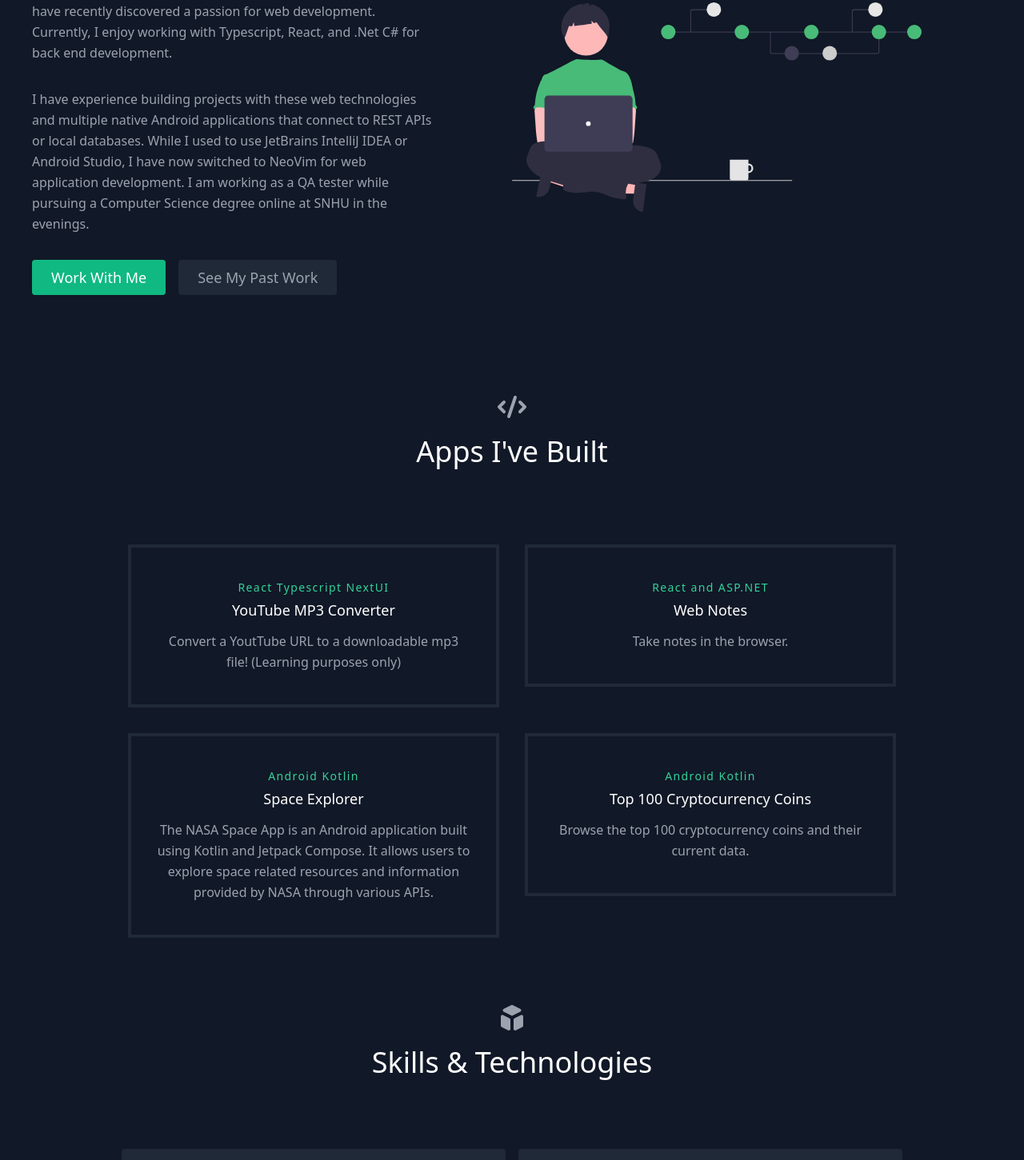
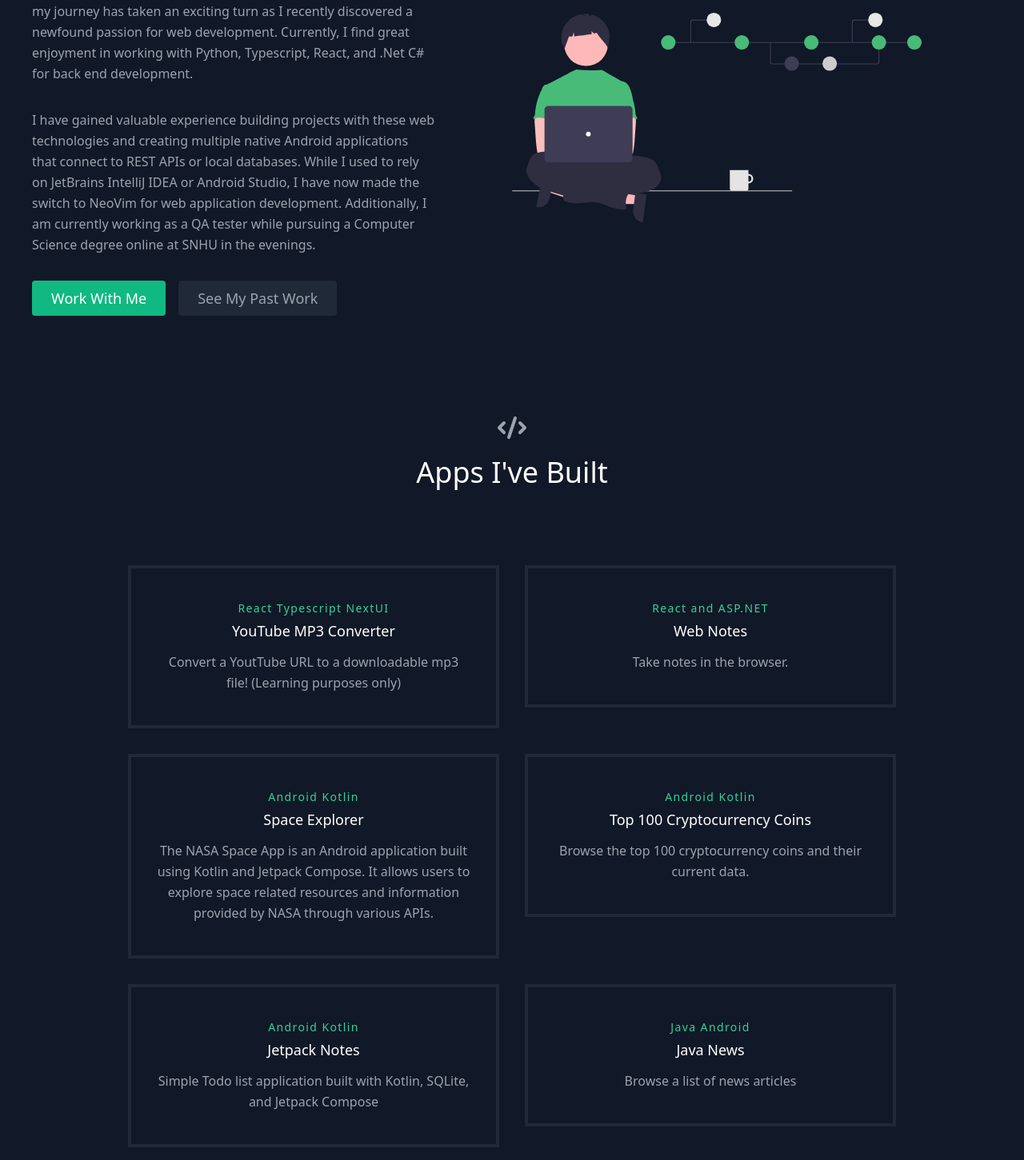
Before and after one commit to sammorton11/my-portfolio, a React (Create React App) app: page / in a window 1280 px wide. Shown: the part 299-1750 px from the top of the page at 80% size. Built offline with nearby package versions, Linux system fonts and the light colour scheme.

Commit message:
Added to the Projects section - links open in a new tab

```diff
--- a/src/components/About.js
+++ b/src/components/About.js
@@ -10,10 +10,10 @@ export default function About() {
             <br className="hidden lg:inline-block" /> I love to build things.
           </h1>
           <p className="mb-8 leading-relaxed">
-            I have been proficient in native Android development for a couple of years. I very much enjoy building Android applications, but I have recently discovered a passion for web development. Currently, I enjoy working with Typescript, React, and .Net C# for back end development.
+            Over the past two years, I have been proficient in native Android development, successfully building Android applications. However, my journey has taken an exciting turn as I recently discovered a newfound passion for web development. Currently, I find great enjoyment in working with Python, Typescript, React, and .Net C# for back end development.
           </p>
           <p className="mb-8 leading-relaxed">
-             I have experience building projects with these web technologies and multiple native Android applications that connect to REST APIs or local databases. While I used to use JetBrains IntelliJ IDEA or Android Studio, I have now switched to NeoVim for web application development. I am working as a QA tester while pursuing a Computer Science degree online at SNHU in the evenings.
+             I have gained valuable experience building projects with these web technologies and creating multiple native Android applications that connect to REST APIs or local databases. While I used to rely on JetBrains IntelliJ IDEA or Android Studio, I have now made the switch to NeoVim for web application development. Additionally, I am currently working as a QA tester while pursuing a Computer Science degree online at SNHU in the evenings.
           </p>
           <div className="flex justify-center">
             <a
@@ -31,7 +31,7 @@ export default function About() {
         <div className="lg:max-w-lg lg:w-full md:w-1/2 w-5/6">
           <img
             className="object-cover object-center rounded"
-            alt="hero"
+            alt="person coding image"
             src="./coding.svg"
           />
         </div>
--- a/src/components/Navbar.js
+++ b/src/components/Navbar.js
@@ -17,16 +17,16 @@ export default function Navbar() {
           <a href="#skills" className="mr-5 hover:text-white">
             Skills
           </a>
-          <a href="https://www.linkedin.com/in/samuel-morton-a7b82a232/" className="mr-5 hover:text-white">
+          <a href="https://www.linkedin.com/in/samuel-morton-a7b82a232/" className="mr-5 hover:text-white" target="_blank" rel="noopener noreferrer">
             LinkedIn
           </a>
-          <a href="https://github.com/sammorton11" className="mr-5 hover:text-white">
+          <a href="https://github.com/sammorton11" className="mr-5 hover:text-white" target="_blank" rel="noopener noreferrer">
             GitHub
           </a>
         </nav>
         <a
           href="#contact"
-          className="inline-flex items-center bg-gray-800 border-0 py-1 px-3 focus:outline-none hover:bg-gray-700 rounded text-base mt-4 md:mt-0">
+          className="inline-flex items-center bg-gray-800 border-0 py-1 px-3 focus:outline-none hover:bg-gray-700 rounded text-base mt-4 md:mt-0" target="_blank" rel="noopener noreferrer">
           Hire Me
           <ArrowRightIcon className="w-4 h-4 ml-1" />
         </a>
--- a/src/components/Projects.js
+++ b/src/components/Projects.js
@@ -19,8 +19,9 @@ export default function Projects() {
             <a
               href={project.link}
               key={project.image}
-              className="sm:w-1/2 w-100 p-4"
-            >
+              target="_blank"
+              rel="noopener noreferrer"
+              className="sm:w-1/2 w-100 p-4">
               <div className="flex relative group">
                 <div className="px-8 py-10 relative z-10 w-full border-4 border-gray-800 bg-gray-900 transition-colors duration-300 group-hover:bg-white group-hover:text-black">
                   <h2 className="tracking-widest text-sm title-font font-medium text-green-400 mb-1">
--- a/src/data.js
+++ b/src/data.js
@@ -31,6 +31,18 @@ export const projects = [
     image: "./top100.png",
     link: "https://github.com/sammorton11/CryptoApp",
   },
+  {
+   title: "Jetpack Notes",
+   subtitle: "Android Kotlin",
+   description: "Simple Todo list application built with Kotlin, SQLite, and Jetpack Compose",
+   link: "https://github.com/sammorton11/jetpack-notes",
+  },
+   {
+      title: "Java News",
+      subtitle: "Java Android",
+      description: "Browse a list of news articles",
+      link: "https://github.com/sammorton11/JavaNews",
+   }
 ];
 
 export const skills = [
```
